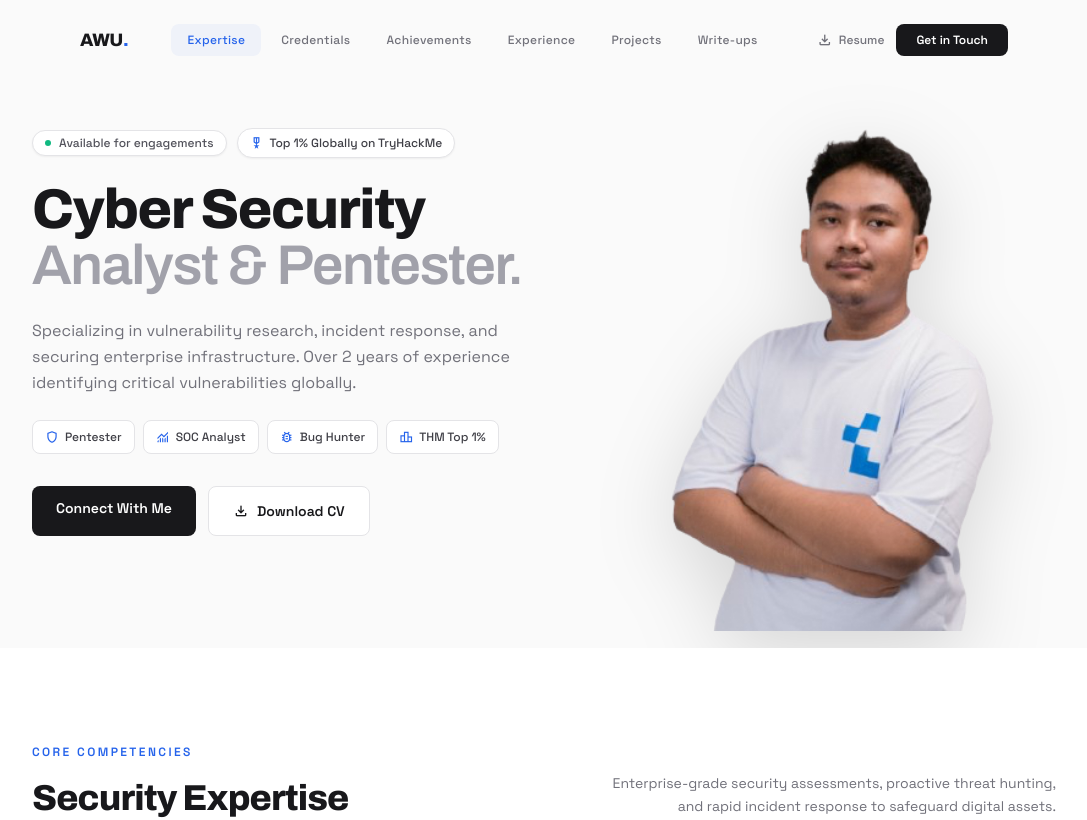
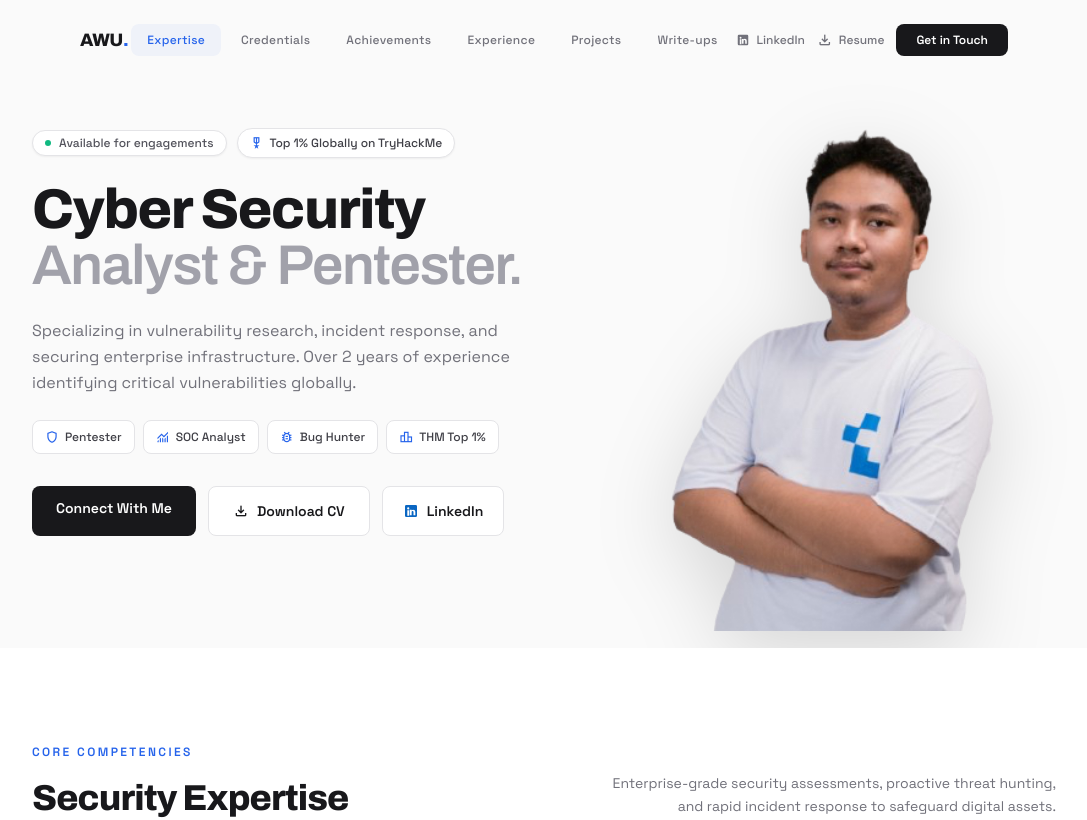
Before and after one commit to Kentox493/Portfolio, a React (Vite) app: page / in a window 1280 px wide. Shown: the top 820 px of the page, without its empty margins (96-1183 px from the left). Built offline with nearby package versions, Linux system fonts and the light colour scheme.

Commit message:
feat: update LinkedIn profile links across navbar, hero, and footer

```diff
--- a/src/App.tsx
+++ b/src/App.tsx
@@ -146,6 +146,18 @@ export default function App() {
 
           <div className="flex items-center gap-3">
             <a
+              href="https://www.linkedin.com/in/arya-widyanto-utomo-873100288"
+              target="_blank"
+              rel="noopener noreferrer"
+              className="hidden md:flex items-center gap-1.5 text-xs font-medium text-zinc-500 hover:text-[#0A66C2] transition-colors cursor-pointer"
+              title="LinkedIn Profile"
+            >
+              <svg className="w-3.5 h-3.5 fill-current" viewBox="0 0 24 24">
+                <path d="M19 3a2 2 0 0 1 2 2v14a2 2 0 0 1-2 2H5a2 2 0 0 1-2-2V5a2 2 0 0 1 2-2h14m-.5 15.5v-5.3a3.26 3.26 0 0 0-3.26-3.26c-.85 0-1.84.52-2.28 1.3v-1.11h-2.79v8.37h2.79v-4.93c0-.77.62-1.4 1.39-1.4a1.4 1.4 0 0 1 1.4 1.4v4.93h2.75M6.46 10.9v8.37H9.2V10.9H6.46M7.83 6.45a1.64 1.64 0 1 0 0 3.28 1.64 1.64 0 0 0 0-3.28Z"/>
+              </svg>
+              LinkedIn
+            </a>
+            <a
               href="https://drive.google.com/file/d/1Yv_PW5OFPW81vbdbP1xjThGN8VCSGG4c/view?usp=sharing"
               target="_blank"
               rel="noopener noreferrer"
@@ -185,6 +197,28 @@ export default function App() {
                 {item.label}
               </a>
             ))}
+            <div className="pt-3 mt-2 border-t border-zinc-100 flex items-center gap-4">
+              <a
+                href="https://www.linkedin.com/in/arya-widyanto-utomo-873100288"
+                target="_blank"
+                rel="noopener noreferrer"
+                className="text-xs font-medium text-zinc-600 hover:text-[#0A66C2] flex items-center gap-1.5"
+              >
+                <svg className="w-3.5 h-3.5 fill-[#0A66C2]" viewBox="0 0 24 24">
+                  <path d="M19 3a2 2 0 0 1 2 2v14a2 2 0 0 1-2 2H5a2 2 0 0 1-2-2V5a2 2 0 0 1 2-2h14m-.5 15.5v-5.3a3.26 3.26 0 0 0-3.26-3.26c-.85 0-1.84.52-2.28 1.3v-1.11h-2.79v8.37h2.79v-4.93c0-.77.62-1.4 1.39-1.4a1.4 1.4 0 0 1 1.4 1.4v4.93h2.75M6.46 10.9v8.37H9.2V10.9H6.46M7.83 6.45a1.64 1.64 0 1 0 0 3.28 1.64 1.64 0 0 0 0-3.28Z"/>
+                </svg>
+                LinkedIn
+              </a>
+              <a
+                href="https://drive.google.com/file/d/1Yv_PW5OFPW81vbdbP1xjThGN8VCSGG4c/view?usp=sharing"
+                target="_blank"
+                rel="noopener noreferrer"
+                className="text-xs font-medium text-zinc-600 hover:text-zinc-900 flex items-center gap-1"
+              >
+                <span className="material-symbols-outlined text-sm">download</span>
+                Resume
+              </a>
+            </div>
           </div>
         )}
       </header>
@@ -235,6 +269,12 @@ export default function App() {
                 <a href="https://drive.google.com/file/d/1Yv_PW5OFPW81vbdbP1xjThGN8VCSGG4c/view?usp=sharing" target="_blank" rel="noopener noreferrer" className="bg-white text-zinc-900 border border-zinc-200 px-6 py-3 rounded-lg font-semibold text-sm hover:bg-zinc-50 transition-colors duration-200 flex items-center gap-2 cursor-pointer">
                   <span className="material-symbols-outlined text-base">download</span>
                   Download CV
+                </a>
+                <a href="https://www.linkedin.com/in/arya-widyanto-utomo-873100288" target="_blank" rel="noopener noreferrer" className="bg-white text-zinc-900 border border-zinc-200 px-5 py-3 rounded-lg font-semibold text-sm hover:bg-zinc-50 hover:border-zinc-300 transition-colors duration-200 flex items-center gap-2 cursor-pointer">
+                  <svg className="w-4 h-4 fill-[#0A66C2]" viewBox="0 0 24 24">
+                    <path d="M19 3a2 2 0 0 1 2 2v14a2 2 0 0 1-2 2H5a2 2 0 0 1-2-2V5a2 2 0 0 1 2-2h14m-.5 15.5v-5.3a3.26 3.26 0 0 0-3.26-3.26c-.85 0-1.84.52-2.28 1.3v-1.11h-2.79v8.37h2.79v-4.93c0-.77.62-1.4 1.39-1.4a1.4 1.4 0 0 1 1.4 1.4v4.93h2.75M6.46 10.9v8.37H9.2V10.9H6.46M7.83 6.45a1.64 1.64 0 1 0 0 3.28 1.64 1.64 0 0 0 0-3.28Z"/>
+                  </svg>
+                  <span>LinkedIn</span>
                 </a>
               </div>
             </div>
@@ -752,7 +792,7 @@ export default function App() {
           </div>
           <div className="flex gap-6">
             <a className="text-xs font-medium text-zinc-500 hover:text-white transition-colors" href="mailto:utomoa448@gmail.com">Email</a>
-            <a className="text-xs font-medium text-zinc-500 hover:text-white transition-colors" href="https://tinyurl.com/mry5bad3" target="_blank" rel="noreferrer">LinkedIn</a>
+            <a className="text-xs font-medium text-zinc-500 hover:text-white transition-colors" href="https://www.linkedin.com/in/arya-widyanto-utomo-873100288" target="_blank" rel="noreferrer">LinkedIn</a>
           </div>
         </div>
       </footer>
```
